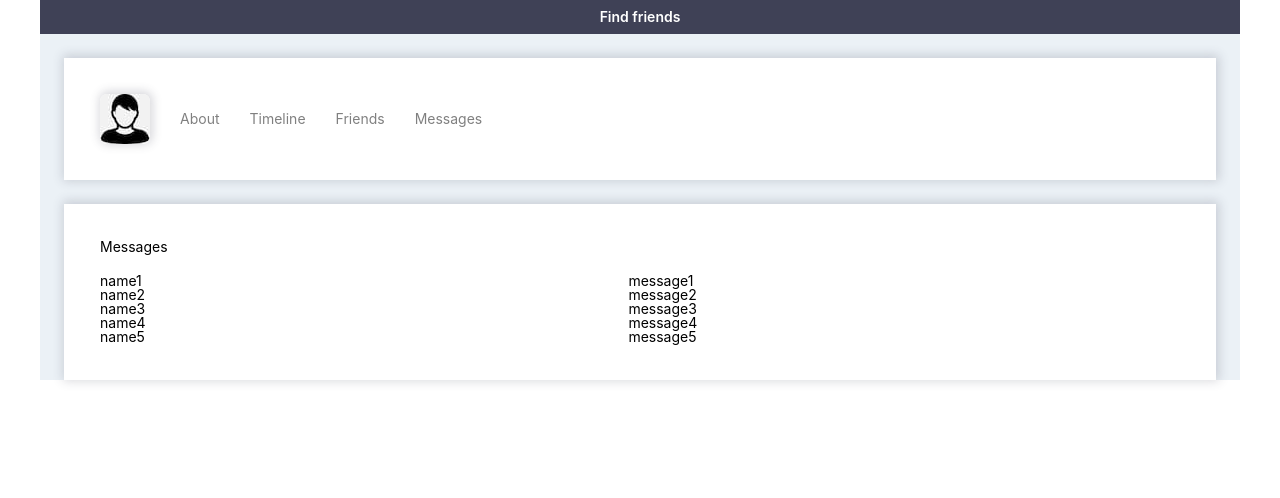
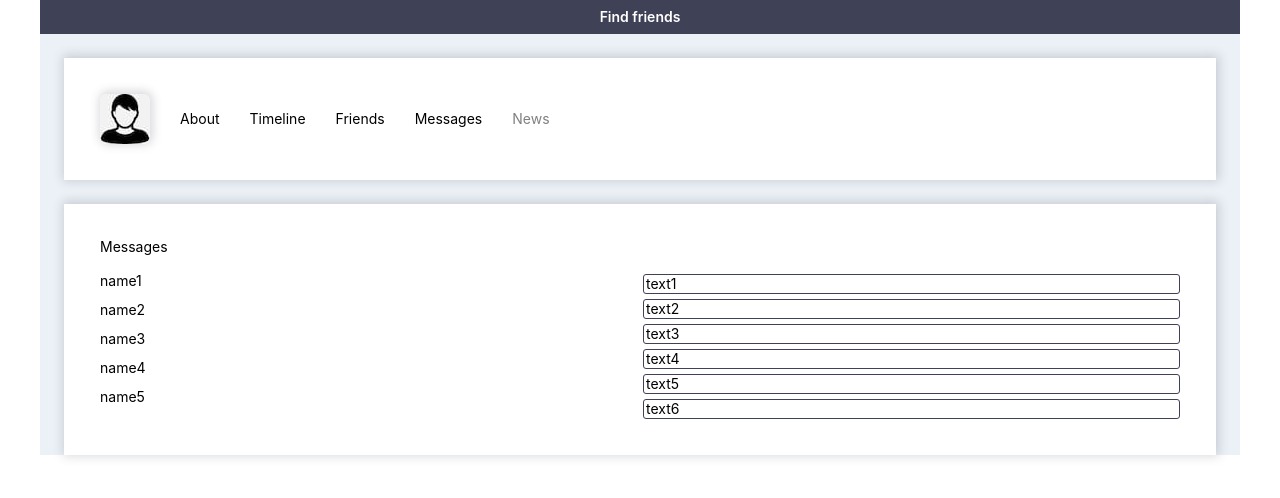
Before and after one commit to RKarseka/sn, a React (Vite) app: page /messages in a window 1280 px wide. Shown: the top 498 px of the page. Built offline with nearby package versions, Linux system fonts and the light colour scheme.

Commit message:
feat: add message

```diff
--- a/src/App.jsx
+++ b/src/App.jsx
@@ -1,4 +1,5 @@
 import { Route, Routes } from 'react-router-dom';
+import { Friends } from './pages/friends';
 import { Layout } from './pages/layout';
 import { MainPage } from './pages/main';
 import { Messages } from './pages/messages';
@@ -11,6 +12,7 @@ function App() {
         <Route index element={<MainPage />} />
         <Route path="messages/*" element={<Messages />} />
         <Route path="timeline" element={<Timeline />} />
+        <Route path="friends" element={<Friends />} />
       </Route>
     </Routes>
   );
--- a/src/components/friend/index.jsx
+++ b/src/components/friend/index.jsx
@@ -1,6 +1,6 @@
 import styles from './friend.module.scss';
 
-export const Friend = () => {
+export const Friend = ({ name }) => {
   return (
     <div className={styles.wrapper}>
       <img
@@ -10,7 +10,7 @@ export const Friend = () => {
         height={50}
         className={styles.photo}
       />
-      <h4 className={styles.name}>Name</h4>
+      <h4 className={styles.name}>{name}</h4>
       <article className={styles.info}>Info</article>
     </div>
   );
--- /dev/null
+++ b/src/components/message/index.jsx
@@ -0,0 +1,5 @@
+import styles from './massage.module.scss';
+
+export const Message = ({ text }) => {
+  return <div className={styles.container}>{text}</div>;
+};
--- /dev/null
+++ b/src/components/message/massage.module.scss
@@ -0,0 +1,7 @@
+.container {
+  padding: 2px;
+  border: 1px solid var(--color-accent);
+  border-radius: 3px;
+  display: grid;
+  align-content: center;
+}
--- a/src/components/nav/nav.jsx
+++ b/src/components/nav/nav.jsx
@@ -8,17 +8,20 @@ export const Nav = () => {
     <nav className={classNames(styles.wrapper, styles.container)}>
       <UserPhoto />
       <ul className={styles.list}>
-        <li className={classNames(styles.item, styles.item_disabled)}>
+        <li className={classNames(styles.item)}>
           <NavLink to={'/'}>About</NavLink>
         </li>
-        <li className={classNames(styles.item, styles.item_disabled)}>
+        <li className={classNames(styles.item)}>
           <NavLink to={'/timeline'}>Timeline</NavLink>
         </li>
-        <li className={classNames(styles.item, styles.item_disabled)}>
-          Friends
+        <li className={classNames(styles.item)}>
+          <NavLink to={'/friends'}>Friends</NavLink>
+        </li>
+        <li className={classNames(styles.item)}>
+          <NavLink to={'/messages'}>Messages</NavLink>
         </li>
         <li className={classNames(styles.item, styles.item_disabled)}>
-          <NavLink to={'/messages'}>Messages</NavLink>
+          <NavLink to={'/messages'}>News</NavLink>
         </li>
       </ul>
     </nav>
--- a/src/components/nav/nav.module.scss
+++ b/src/components/nav/nav.module.scss
@@ -13,12 +13,17 @@
   grid-auto-flow: column;
   justify-content: start;
   grid-gap: 30px;
+  @media screen and (max-width: 600px) {
+    display: none;
+  }
 }
 
 .item {
   cursor: pointer;
   &_disabled {
-    cursor: auto;
     color: var(--color-gray);
+    a {
+      cursor: auto;
+    }
   }
 }
--- /dev/null
+++ b/src/pages/friends/friends.module.scss
@@ -0,0 +1,7 @@
+@import '../../scss/main.scss';
+
+.container {
+  margin-top: 20px;
+  display: grid;
+  grid-gap: 20px;
+}
--- /dev/null
+++ b/src/pages/friends/index.jsx
@@ -0,0 +1,22 @@
+import { Friend } from '../../components/friend';
+import styles from './friends.module.scss';
+
+const friends = [
+  { id: 0, name: 'Name1' },
+  { id: 1, name: 'Name2' },
+  { id: 2, name: 'Name3' },
+  { id: 3, name: 'Name4' },
+];
+
+export const Friends = () => {
+  return (
+    <section className={styles.wrapper}>
+      Friends
+      <div className={styles.container}>
+        {friends.map(({ id, ...props }) => (
+          <Friend key={id} {...props} />
+        ))}
+      </div>
+    </section>
+  );
+};
--- a/src/pages/main/index.jsx
+++ b/src/pages/main/index.jsx
@@ -1,14 +1,5 @@
-import { Friend } from '../../components/friend';
 import styles from './main.module.scss';
 
 export const MainPage = () => {
-  return (
-    <section className={styles.wrapper}>
-      MainPage
-      <Friend />
-      <Friend />
-      <Friend />
-      <Friend />
-    </section>
-  );
+  return <section className={styles.wrapper}>MainPage</section>;
 };
--- a/src/pages/messages/index.jsx
+++ b/src/pages/messages/index.jsx
@@ -1,7 +1,16 @@
 import { useId } from 'react';
-import { Link } from 'react-router-dom';
 import { DialogItem } from '../../components/dialog-item';
+import { Message } from '../../components/message';
 import styles from './messages.module.scss';
+
+const mgs = [
+  { id: 0, text: 'text1' },
+  { id: 1, text: 'text2' },
+  { id: 2, text: 'text3' },
+  { id: 3, text: 'text4' },
+  { id: 4, text: 'text5' },
+  { id: 5, text: 'text6' },
+];
 
 export const Messages = () => {
   const id = useId();
@@ -15,10 +24,8 @@ export const Messages = () => {
           ))}
         </div>
         <div className={styles.messages}>
-          {new Array(5).fill('').map((_, index) => (
-            <Link to={'/'} key={id + index} className="">{`message${
-              index + 1
-            }`}</Link>
+          {mgs.map(({ id, ...props }) => (
+            <Message key={id} {...props} />
           ))}
         </div>
       </div>
--- a/src/pages/messages/messages.module.scss
+++ b/src/pages/messages/messages.module.scss
@@ -12,4 +12,5 @@
 
 .messages {
   display: grid;
+  grid-gap: 5px;
 }
```
